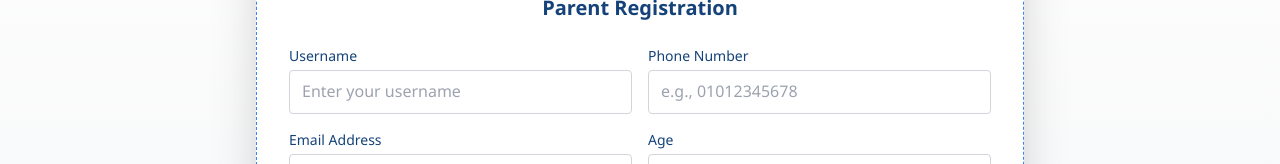
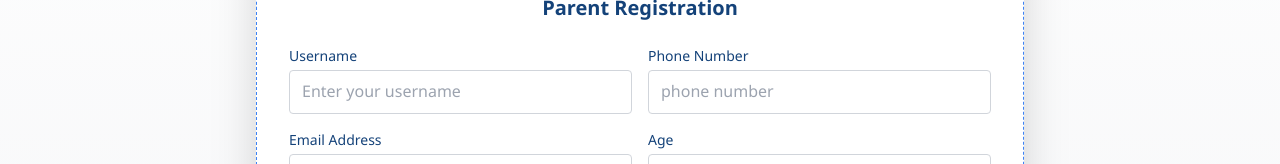
Before and after one commit to tr-ahmed/NaplanBridge, an Angular app: page /auth/register in a window 1280 px wide. Shown: the part 284-448 px from the top of the page. Built offline with nearby package versions, Linux system fonts and the light colour scheme.

Commit message:
update adding student

```diff
--- a/src/app/auth/register/register.component.html
+++ b/src/app/auth/register/register.component.html
@@ -38,7 +38,7 @@
             [class]="hasFieldError('phoneNumber') ?
               'w-full px-3 py-2 border border-red-500 rounded focus:outline-none focus:ring-2 focus:ring-red-200' :
               'w-full px-3 py-2 border border-gray-300 rounded focus:outline-none focus:ring-2 focus:ring-blue-200'"
-            placeholder="e.g., 01012345678"
+            placeholder="phone number"
           />
           @if (hasFieldError('phoneNumber')) {
             <small class="text-red-500 text-xs mt-1">{{ getFieldError('phoneNumber') }}</small>
--- a/src/app/auth/register/register.component.ts
+++ b/src/app/auth/register/register.component.ts
@@ -167,7 +167,7 @@ export class RegisterComponent {
         return `${this.getFieldDisplayName(fieldName)} must be no more than ${control.errors['maxlength'].requiredLength} characters`;
       }
       if (control.errors['pattern']) {
-        return 'Please enter a valid Egyptian phone number (e.g., 01012345678)';
+        return 'Please enter a valid  phone number ';
       }
       if (control.errors['min']) {
         return `Age must be at least ${control.errors['min'].min}`;
```
Also changed, not shown: 1 other file (tests, documents, lock files or other folders).
